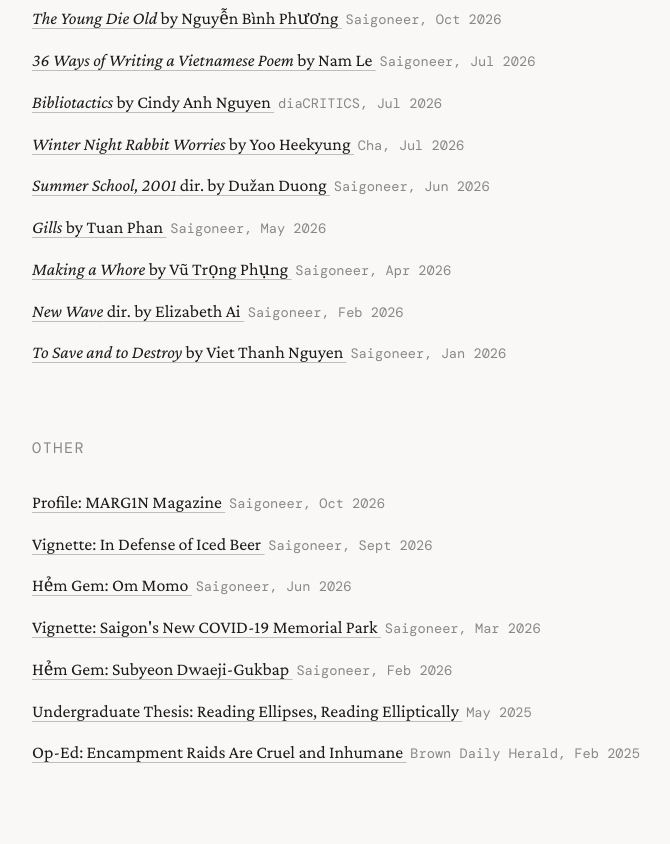
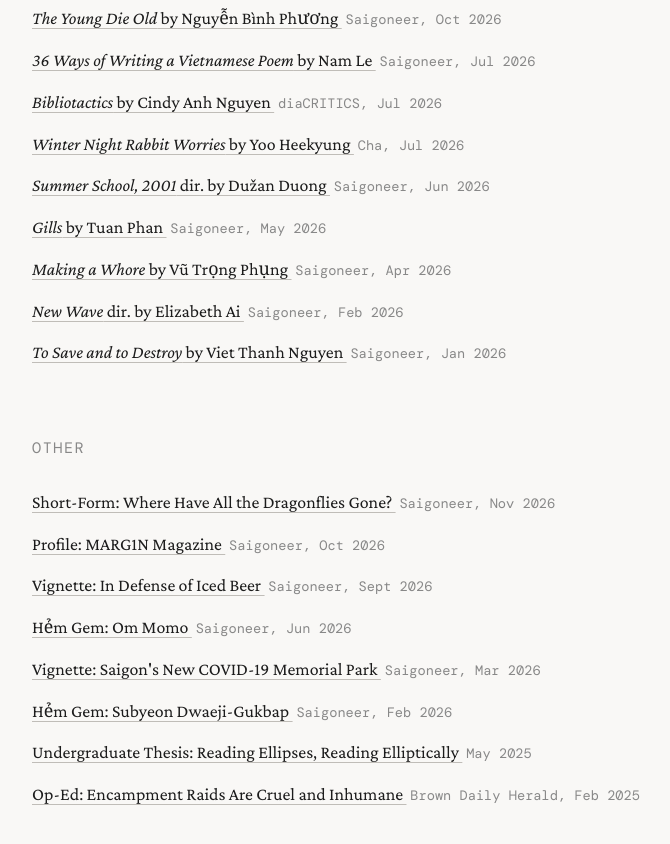
Before and after one commit to san-kwon/san-kwon.github.io, a plain HTML site: page index.html in a window 1280 px wide. Shown: the part 773-1617 px from the top of the page, without its empty margins (286-956 px from the left). Drawn offline with nearby package versions, Linux system fonts and the light colour scheme; a web font is replaced by a local one.

Commit message:
Update index.html

```diff
--- a/index.html
+++ b/index.html
@@ -213,6 +213,12 @@
   <h2>Other</h2>
   <ul>
     <li>
+      <a href="https://saigoneer.com/natural-selection/29360-in-search-of-lost-dragonflies-in-saigon-and-our-collective-memories" target="_blank" rel="noopener">
+        Short-Form: Where Have All the Dragonflies Gone?
+      </a>
+      <span class="meta">Saigoneer, Nov 2026</span>
+    </li>
+    <li>
       <a href="https://saigoneer.com/film-tv/29273-in-marg1n,-a-resolute-return-to-print-media-that-dissects-southeast-asian-cinema" target="_blank" rel="noopener">
         Profile: MARG1N Magazine
       </a>
```
